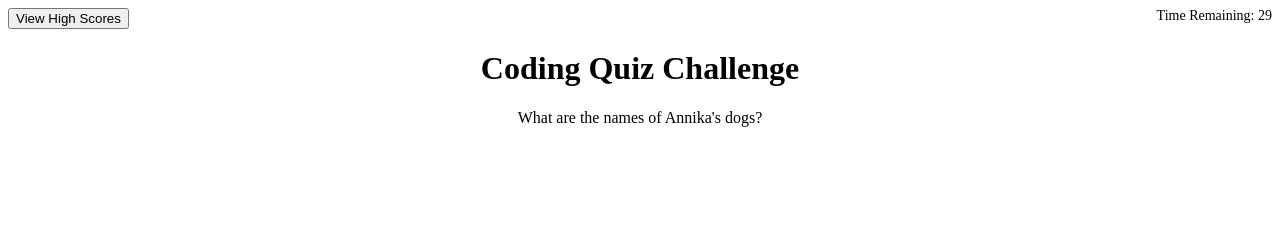
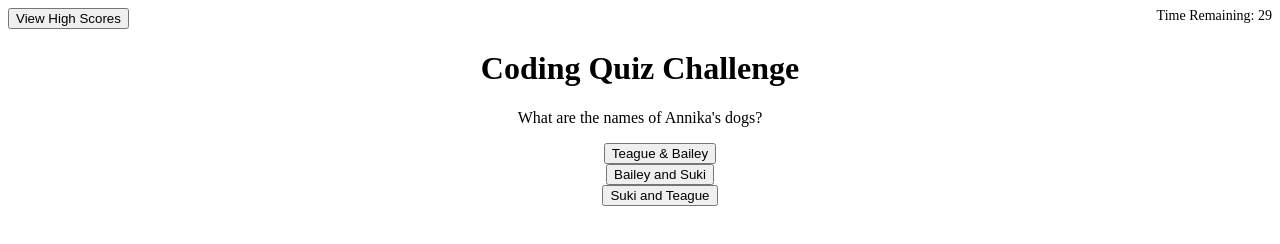
Before and after one commit to annikacrossley/code-quiz, a plain HTML site: page index.html in a window 1280 px wide. Both pictures are taken after a click on the button "Start Quiz". Drawn offline with Linux system fonts and the light colour scheme.

Commit message:
add answer choice to buttons

```diff
--- a/Assets/script.js
+++ b/Assets/script.js
@@ -29,7 +29,7 @@ function startTimer() {
     }, 1000)
  }
 
- //Array used to create questions and multiple choice answers on screen
+//Array used to create questions and multiple choice answers on screen
 var quiz = [
     {
         question: "What are the names of Annika's dogs?",
@@ -48,19 +48,36 @@ var quiz = [
     }
 ]
 
+//Display first question
+    //Replace start quiz instruction w/ question - done
+    //Reveal answer choice buttons - done
+    //Add answer choice text in A/B/C buttons
 //When I answer a question, I am given another question
-var questionText = document.querySelector(".quiz");
+    //Add eventListener to each answer choice button
+    //Move to next question when an answer button has been clicked
+    //Store score of each answer selection as correct or incorrect
+
+var questionText = document.querySelector(".quiz-content");
+var optiona = document.querySelector(".a")
+var optionb = document.querySelector(".b")
+var optionc = document.querySelector(".c")
 var question = "";
 
 function askQuestion() {
     question = questionText.textContent;
     questionText.textContent = quiz[0].question;
-   console.log(quiz[0].question)
-   console.log(quiz[0].choices)
-   console.log(quiz[0].answer)
+    optiona.textContent=quiz[0].choices[0];
+    optionb.textContent=quiz[0].choices[1];
+    optionc.textContent=quiz[0].choices[2];
+    console.log(quiz[0].question)
+    console.log(quiz[0].choices)
+    console.log(quiz[0].answer)
 }
 
 //When I answer wrong, time subtracts from the clock
+    //Create an if/else ()
+    //If selected answer === correct answer, no change to time
+    //If selected answer != correct answer, take 5 seconds off the clock
 
 //When the quiz is done or the timer runs out, the quiz is over
 function endQuiz() {
--- a/index.html
+++ b/index.html
@@ -18,9 +18,9 @@
     <div class="quiz">
         <p class="quiz-content">Click "Start Quiz" to begin.</p>
         <ul class="choices">
-            <li class="a"><button>A. </button></li>
-            <li class="b"><button>B. </button></li>
-            <li class="c"><button>C. </button></li>
+            <li><button class="a">A. </button></li>
+            <li><button class="b">B. </button></li>
+            <li><button class="c">C. </button></li>
         </ul>
         <button class="start-btn">Start Quiz</button>
     </div>
```
